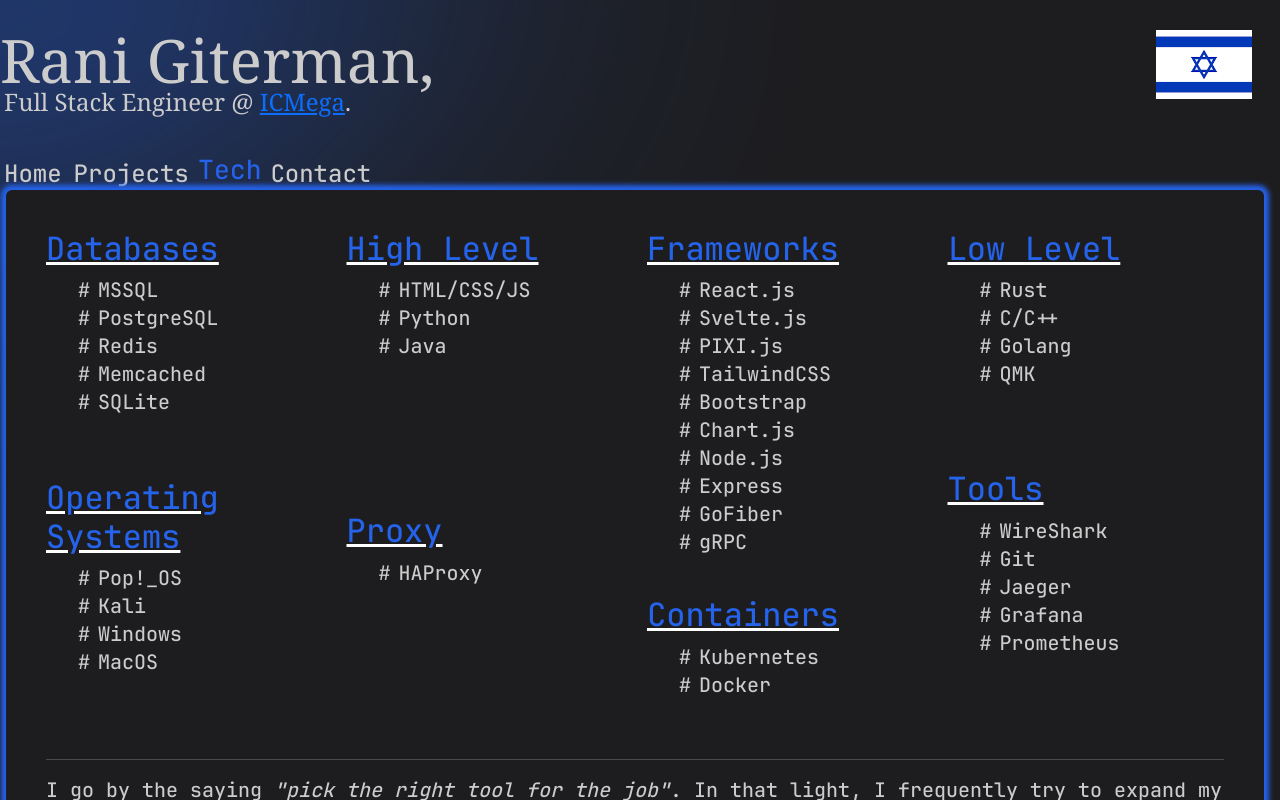
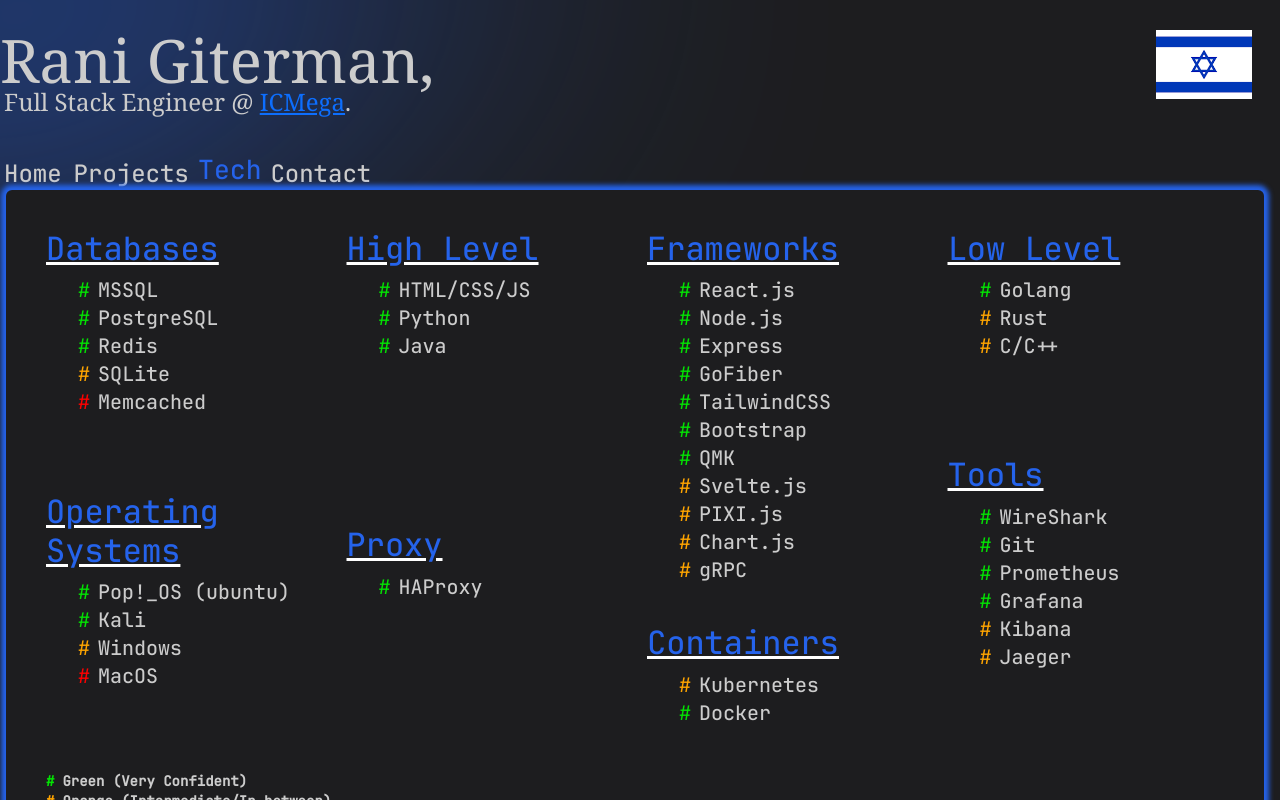
Before and after one commit to RaniGiterman/portfolio, a React (Create React App) app: page / in a window 1280 px wide. Both pictures are taken after a click on the element "Tech". Shown: the top 800 px of the page. Built offline with nearby package versions, Linux system fonts and the light colour scheme.

Commit message:
tech tier list

```diff
--- a/src/comp/page/Tech_Stacks.jsx
+++ b/src/comp/page/Tech_Stacks.jsx
@@ -9,20 +9,20 @@ export default function Tech_Stacks() {
           <div>
             <h2 className="tech-title text-blue-600">Databases</h2>
             <ul>
-              <li className="m">MSSQL</li>
-              <li className="m">PostgreSQL</li>
-              <li className="m">Redis</li>
-              <li className="m">Memcached</li>
-              <li className="m">SQLite</li>
+              <li className="m W">MSSQL</li>
+              <li className="m W">PostgreSQL</li>
+              <li className="m W">Redis</li>
+              <li className="m mid">SQLite</li>
+              <li className="m L">Memcached</li>
             </ul>
           </div>
           <div>
             <h2 className="tech-title text-blue-600">Operating Systems</h2>
             <ul>
-              <li className="m">Pop!_OS</li>
-              <li className="m">Kali</li>
-              <li className="m">Windows</li>
-              <li className="m">MacOS</li>
+              <li className="m W">Pop!_OS (ubuntu)</li>
+              <li className="m W">Kali</li>
+              <li className="m mid">Windows</li>
+              <li className="m L">MacOS</li>
             </ul>
           </div>
         </div>
@@ -30,15 +30,15 @@ export default function Tech_Stacks() {
           <div>
             <h2 className="tech-title text-blue-600">High Level</h2>
             <ul>
-              <li className="m">HTML/CSS/JS</li>
-              <li className="m">Python</li>
-              <li className="m">Java</li>
+              <li className="m W">HTML/CSS/JS</li>
+              <li className="m W">Python</li>
+              <li className="m W">Java</li>
             </ul>
           </div>
           <div>
             <h2 className="tech-title text-blue-600">Proxy</h2>
             <ul>
-              <li className="m">HAProxy</li>
+              <li className="m W">HAProxy</li>
             </ul>
           </div>
         </div>
@@ -46,23 +46,24 @@ export default function Tech_Stacks() {
           <div>
             <h2 className="tech-title text-blue-600">Frameworks</h2>
             <ul>
-              <li className="m">React.js</li>
-              <li className="m">Svelte.js</li>
-              <li className="m">PIXI.js</li>
-              <li className="m">TailwindCSS</li>
-              <li className="m">Bootstrap</li>
-              <li className="m">Chart.js</li>
-              <li className="m">Node.js</li>
-              <li className="m">Express</li>
-              <li className="m">GoFiber</li>
-              <li className="m">gRPC</li>
+              <li className="m W">React.js</li>
+              <li className="m W">Node.js</li>
+              <li className="m W">Express</li>
+              <li className="m W">GoFiber</li>
+              <li className="m W">TailwindCSS</li>
+              <li className="m W">Bootstrap</li>
+              <li className="m W">QMK</li>
+              <li className="m mid">Svelte.js</li>
+              <li className="m mid">PIXI.js</li>
+              <li className="m mid">Chart.js</li>
+              <li className="m mid">gRPC</li>
             </ul>
           </div>
           <div>
             <h2 className="tech-title text-blue-600">Containers</h2>
             <ul>
-              <li className="m">Kubernetes</li>
-              <li className="m">Docker</li>
+              <li className="m mid">Kubernetes</li>
+              <li className="m W">Docker</li>
             </ul>
           </div>
         </div>
@@ -70,73 +71,33 @@ export default function Tech_Stacks() {
           <div>
             <h2 className="tech-title text-blue-600">Low Level</h2>
             <ul>
-              <li className="m">Rust</li>
-              <li className="m">C/C++</li>
-              <li className="m">Golang</li>
-              <li className="m">QMK</li>
+              <li className="m W">Golang</li>
+              <li className="m mid">Rust</li>
+              <li className="m mid">C/C++</li>
             </ul>
           </div>
           <div>
             <h2 className="tech-title text-blue-600">Tools</h2>
             <ul>
-              <li className="m">WireShark</li>
-              <li className="m">Git</li>
-              <li className="m">Jaeger</li>
-              <li className="m">Grafana</li>
-              <li className="m">Prometheus</li>
+              <li className="m W">WireShark</li>
+              <li className="m W">Git</li>
+              <li className="m W">Prometheus</li>
+              <li className="m W">Grafana</li>
+              <li className="m mid">Kibana</li>
+              <li className="m mid">Jaeger</li>
             </ul>
           </div>
         </div>
       </div>
 
-      {/* <div className="container-fluid text-center">
-        <div className="row">
-          <div className="col">
-            <h2 className="tech-title text-blue-600">Databases</h2>
-            <ul>
-              <li className="m">MSSQL</li>
-              <li className="m">PostgreSQL</li>
-              <li className="m">Redis</li>
-              <li className="m">Memcached</li>
-              <li className="m">SQLite</li>
-            </ul>
-          </div>
-          <div className="col">
-            <h2 className="tech-title text-blue-600">Frameworks</h2>
-            <ul>
-              <li className="m">React.js</li>
-              <li className="m">Svelte.js</li>
-              <li className="m">PIXI.js</li>
-              <li className="m">TailwindCSS</li>
-              <li className="m">Bootstrap</li>
-              <li className="m">Chart.js</li>
-              <li className="m">Node.js</li>
-              <li className="m">Express</li>
-              <li className="m">GoFiber</li>
-              <li className="m">Prometheus</li>
-              <li className="m">Grafana</li>
-              <li className="m">gRPC</li>
-              <li className="m">Docker</li>
-            </ul>
-          </div>
-          <div className="col">
-            <h2 className="tech-title text-blue-600">Languages</h2>
-            <ul>
-              <li className="m">HTML/CSS/JS</li>
-              <li className="m">Golang</li>
-              <li className="m">Python</li>
-              <li className="m">Java</li>
-              <li className="m">C</li>
-              <li className="m">HAProxy</li>
-            </ul>
-          </div>
-        </div>
-      </div> */}
-      {/* <h2 className="tech-title text-blue-600">Personal Preference</h2> */}
       <br />
-      {/* <p className=" text-sm">
-        operating systems: Pop!_OS, Kali, Windows, MacOS
-      </p> */}
+      <p className="text-sm">
+        <strong className="m W">Green (Very Confident)</strong>
+        <br />
+        <strong className="m mid">Orange (Intermediate/In-between)</strong>
+        <br />
+        <strong className="m L">Red (Not Really Confident)</strong>
+      </p>
       <hr />
       <p>
         I go by the saying <i>"pick the right tool for the job"</i>. In that
--- a/src/index.css
+++ b/src/index.css
@@ -39,7 +39,7 @@ html, body {
   border-radius: 4px;
  }
 
- .m::before {
+.m::before {
   margin-right: .5rem;
   content: "#";
   color: #ccc;
@@ -151,6 +151,16 @@ p, div, h1, h2, h3, h4, h5, span{
 .tech-title {
   text-decoration: white underline;
 }
+
+.W::before {
+  color: rgb(3, 226, 3);
+ }
+.mid::before {
+  color: orange;
+}
+.L::before {
+  color: red;
+}
 @tailwind base;
 @tailwind components;
 @tailwind utilities;
```
